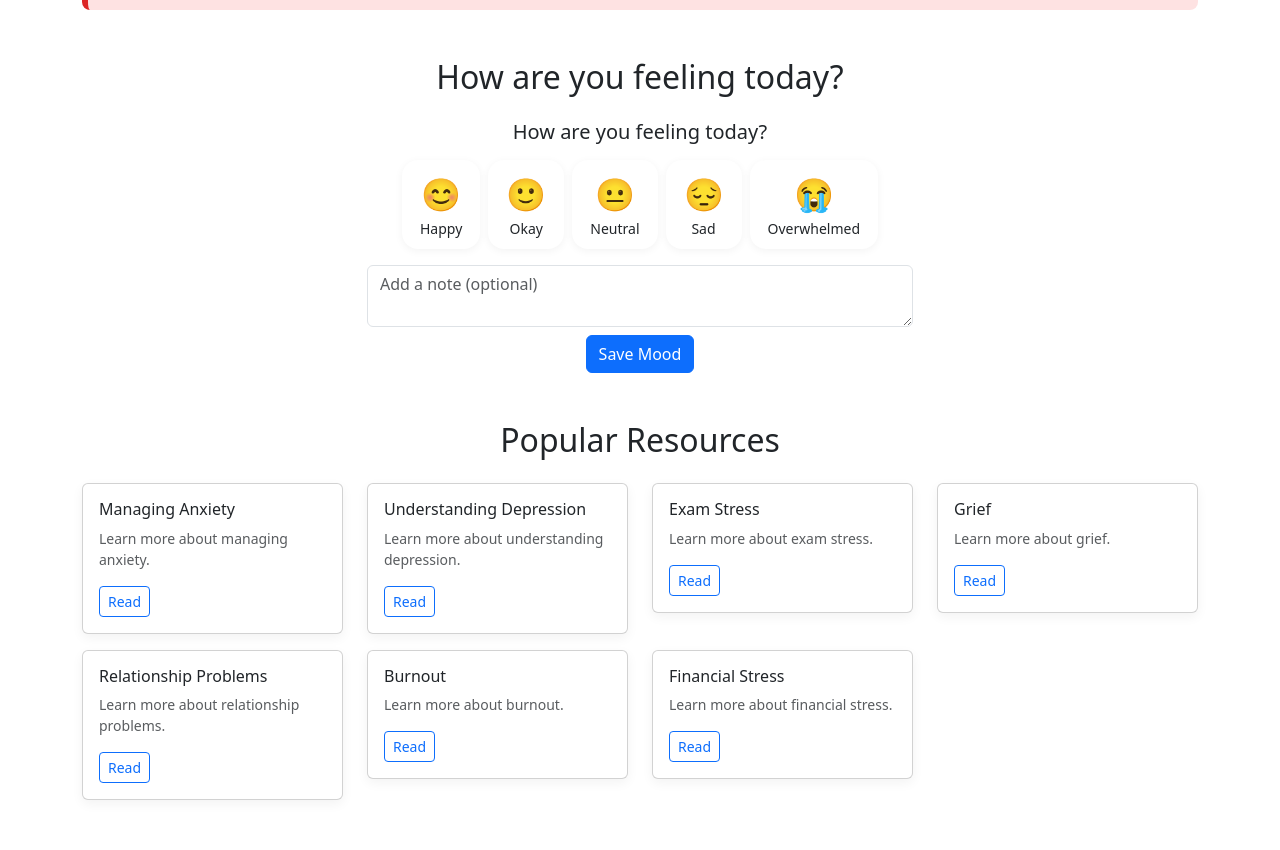
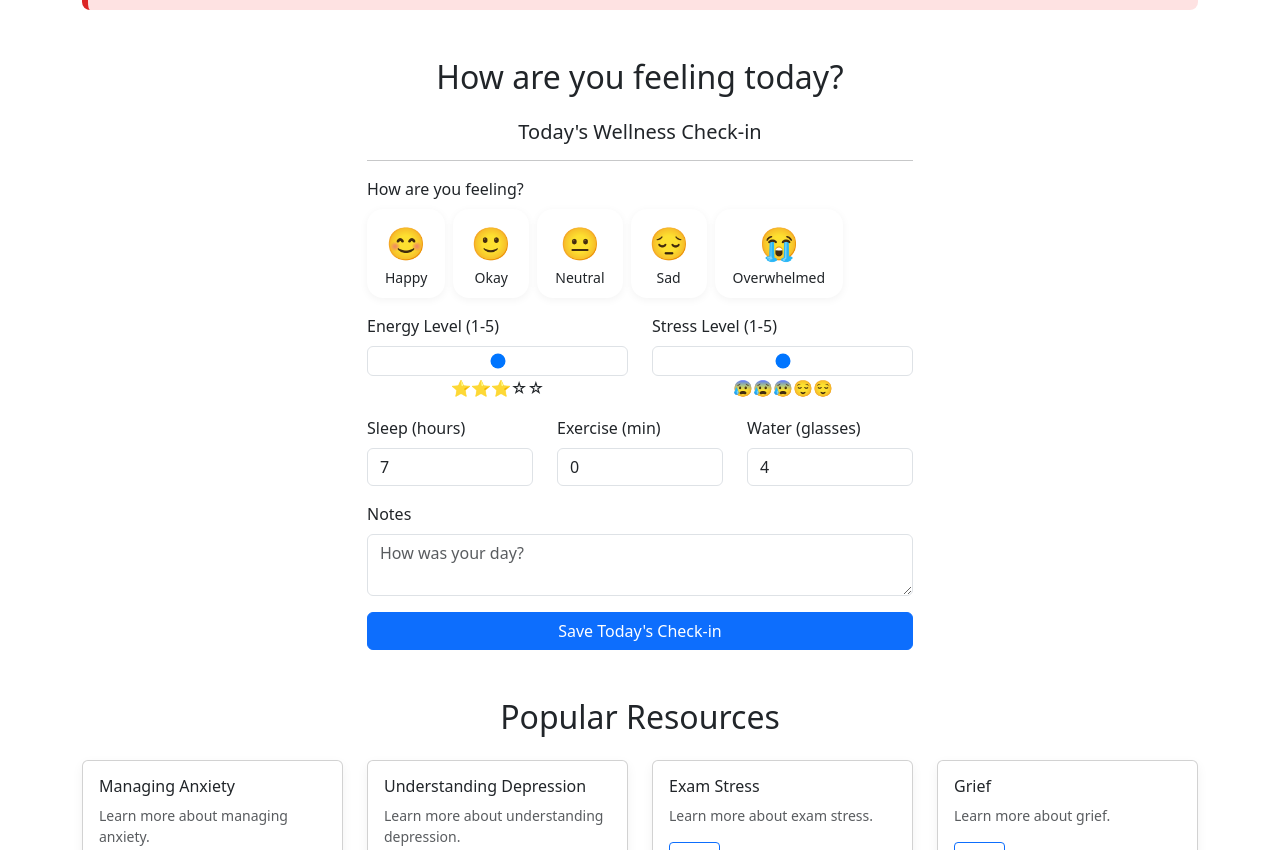
Before and after one commit to Emmanuel-Mukumbwa/chiyembekezo, a React app in the folder frontend/: page / in a window 1280 px wide. Shown: the part 500-1350 px from the top of the page. Built offline with nearby package versions, Linux system fonts and the light colour scheme; the HTML template or start-up script is replaced by a standard one.

Commit message:
feat(frontend): add compact/full modes to MoodTracker; fetch today's entry

```diff
--- a/frontend/src/components/MoodTracker.jsx
+++ b/frontend/src/components/MoodTracker.jsx
@@ -1,5 +1,5 @@
-import React, { useState } from 'react';
-import { Button, Form } from 'react-bootstrap';
+import React, { useState, useEffect } from 'react';
+import { Button, Form, Row, Col } from 'react-bootstrap';
 import api from '../services/api';
 import { useAuth } from '../context/AuthContext';
 import { useModal } from '../context/ModalContext';
@@ -12,13 +12,46 @@ const moods = [
   { emoji: '😭', label: 'Overwhelmed', value: 'overwhelmed' },
 ];
 
-const MoodTracker = ({ onSave }) => {
+const MoodTracker = ({ onSave, compact = false }) => {
   const { user } = useAuth();
   const { showModal } = useModal();
   const [selected, setSelected] = useState(null);
   const [note, setNote] = useState('');
+  const [energy, setEnergy] = useState(3);
+  const [stress, setStress] = useState(3);
+  const [sleep, setSleep] = useState(7);
+  const [exercise, setExercise] = useState(0);
+  const [water, setWater] = useState(4);
   const [saving, setSaving] = useState(false);
-  const [message, setMessage] = useState('');
+  const [savedAt, setSavedAt] = useState(null);
+  const [loading, setLoading] = useState(false);
+
+  // Fetch today's entry if logged in
+  useEffect(() => {
+    if (user) {
+      setLoading(true);
+      api.get('/mood/today')
+        .then(res => {
+          const entry = res.data.entry;
+          if (entry) {
+            setSelected(entry.mood);
+            setNote(entry.notes || '');
+            if (!compact) {
+              setEnergy(entry.energy || 3);
+              setStress(entry.stress || 3);
+              setSleep(entry.sleep || 7);
+              setExercise(entry.exercise || 0);
+              setWater(entry.water || 4);
+            }
+            // show saved status
+            const dt = new Date(entry.created_at || entry.recorded_at);
+            setSavedAt(dt.toLocaleString());
+          }
+        })
+        .catch(() => {})
+        .finally(() => setLoading(false));
+    }
+  }, [user, compact]);
 
   const handleSave = async () => {
     if (!selected) {
@@ -31,13 +64,24 @@ const MoodTracker = ({ onSave }) => {
     }
     setSaving(true);
     try {
-      await api.post('/mood', {
-        userId: user.id,
+      const payload = {
         mood: selected,
         note: note || undefined,
-      });
-      setMessage('Mood saved!');
+      };
+      if (!compact) {
+        payload.energy = energy;
+        payload.stress = stress;
+        payload.sleep = sleep;
+        payload.exercise = exercise;
+        payload.water = water;
+      }
+      const res = await api.post('/mood', payload);
+      // Update saved time
+      const entry = res.data.entry;
+      const dt = new Date(entry.created_at || entry.recorded_at);
+      setSavedAt(dt.toLocaleString());
       if (onSave) onSave();
+      showModal('Success', 'Your mood has been saved!');
     } catch (err) {
       showModal('Error', 'Error saving mood. Please try again.');
     } finally {
@@ -45,9 +89,14 @@ const MoodTracker = ({ onSave }) => {
     }
   };
 
+  if (loading) return <div className="text-center text-muted">Loading...</div>;
+
   return (
-    <div className="mood-tracker text-center">
-      <h5>How are you feeling today?</h5>
+    <div className="mood-tracker">
+      {compact ? (
+        // Compact mode: only mood selection + note
+        <>
+          <h5 className="text-center">How are you feeling today?</h5>
           <div className="d-flex justify-content-center flex-wrap gap-2 my-3">
             {moods.map((m) => (
               <div
@@ -70,10 +119,117 @@ const MoodTracker = ({ onSave }) => {
               onChange={(e) => setNote(e.target.value)}
             />
           </Form.Group>
-      <Button variant="primary" onClick={handleSave} disabled={saving}>
-        {saving ? 'Saving...' : 'Save Mood'}
+          <Button variant="primary" onClick={handleSave} disabled={saving} className="w-100">
+            {saving ? 'Saving...' : savedAt ? 'Update Today\'s Mood' : 'Save Mood'}
           </Button>
-      {message && <div className="mt-2 text-muted small">{message}</div>}
+          {savedAt && <div className="mt-2 text-success small">✓ Saved at {savedAt}</div>}
+        </>
+      ) : (
+        // Full mode: all fields
+        <>
+          <h5 className="text-center">Today's Wellness Check-in</h5>
+          {savedAt && <div className="text-center text-success small">Last updated: {savedAt}</div>}
+          <hr />
+          <Form.Group className="mb-3">
+            <Form.Label>How are you feeling?</Form.Label>
+            <div className="d-flex flex-wrap gap-2">
+              {moods.map((m) => (
+                <div
+                  key={m.value}
+                  className={`mood-option ${selected === m.value ? 'selected' : ''}`}
+                  onClick={() => setSelected(m.value)}
+                  style={{ cursor: 'pointer', padding: '0.5rem 1rem' }}
+                >
+                  <span style={{ fontSize: '2rem' }}>{m.emoji}</span>
+                  <div className="small">{m.label}</div>
+                </div>
+              ))}
+            </div>
+          </Form.Group>
+
+          <Row>
+            <Col md={6}>
+              <Form.Group className="mb-3">
+                <Form.Label>Energy Level (1-5)</Form.Label>
+                <Form.Control
+                  type="range"
+                  min="1" max="5" step="1"
+                  value={energy}
+                  onChange={(e) => setEnergy(parseInt(e.target.value))}
+                />
+                <div className="text-center">{'⭐'.repeat(energy)}{'☆'.repeat(5-energy)}</div>
+              </Form.Group>
+            </Col>
+            <Col md={6}>
+              <Form.Group className="mb-3">
+                <Form.Label>Stress Level (1-5)</Form.Label>
+                <Form.Control
+                  type="range"
+                  min="1" max="5" step="1"
+                  value={stress}
+                  onChange={(e) => setStress(parseInt(e.target.value))}
+                />
+                <div className="text-center">{'😰'.repeat(stress)}{'😌'.repeat(5-stress)}</div>
+              </Form.Group>
+            </Col>
+          </Row>
+
+          <Row>
+            <Col md={4}>
+              <Form.Group className="mb-3">
+                <Form.Label>Sleep (hours)</Form.Label>
+                <Form.Control
+                  type="number"
+                  step="0.5"
+                  min="0" max="24"
+                  value={sleep}
+                  onChange={(e) => setSleep(parseFloat(e.target.value))}
+                />
+              </Form.Group>
+            </Col>
+            <Col md={4}>
+              <Form.Group className="mb-3">
+                <Form.Label>Exercise (min)</Form.Label>
+                <Form.Control
+                  type="number"
+                  step="5"
+                  min="0"
+                  value={exercise}
+                  onChange={(e) => setExercise(parseInt(e.target.value) || 0)}
+                />
+              </Form.Group>
+            </Col>
+            <Col md={4}>
+              <Form.Group className="mb-3">
+                <Form.Label>Water (glasses)</Form.Label>
+                <Form.Control
+                  type="number"
+                  step="1"
+                  min="0" max="20"
+                  value={water}
+                  onChange={(e) => setWater(parseInt(e.target.value) || 0)}
+                />
+              </Form.Group>
+            </Col>
+          </Row>
+
+          <Form.Group className="mb-3">
+            <Form.Label>Notes</Form.Label>
+            <Form.Control
+              as="textarea"
+              rows={2}
+              placeholder="How was your day?"
+              value={note}
+              onChange={(e) => setNote(e.target.value)}
+            />
+          </Form.Group>
+
+          <Button variant="primary" onClick={handleSave} disabled={saving} className="w-100">
+            {saving ? 'Saving...' : savedAt ? 'Update Today\'s Check-in' : 'Save Today\'s Check-in'}
+          </Button>
+          {savedAt && <div className="mt-2 text-success text-center small">✓ Saved at {savedAt}</div>}
+        </>
+      )}
     </div>
   );
 };
```
Lines whose indentation alone changed are shown as unchanged.
